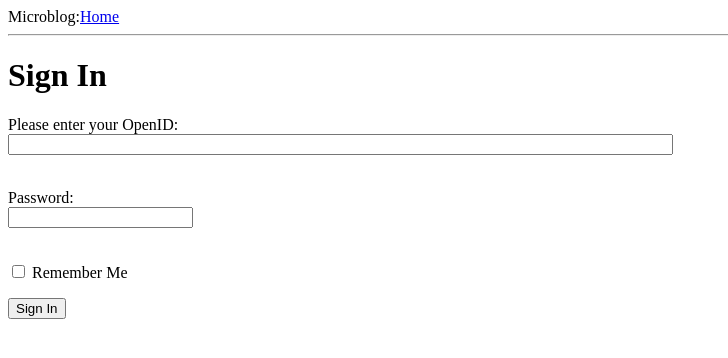
After one commit to superpplee/shiyan_hub, a Flask app: page /login in a window 1280 px wide. The commit adds this page. Shown: the top 358 px of the page, without its empty margins (0-728 px from the left). Run offline with Flask 2, Linux system fonts and the light colour scheme.

```diff
--- a/app/__init__.py
+++ b/app/__init__.py
@@ -4,4 +4,6 @@ from flask import Flask
 
 app = Flask(__name__)
 
+app.config.from_object('config')
+
 from app import views
--- /dev/null
+++ b/app/forms.py
@@ -0,0 +1,12 @@
+from flask_wtf import Form
+
+from wtforms import TextField,BooleanField,PasswordField
+
+from wtforms.validators import Required
+
+class LoginForm(Form):
+	name = TextField('Name',validators=[Required()])
+
+	password = PasswordField('password',validators = [Required()])
+
+	remember_me = BooleanField('Remember_me',default = False)
--- a/app/templates/base.html
+++ b/app/templates/base.html
@@ -9,6 +9,18 @@
 <body>
 <div>Microblog:<a href="/index">Home</a></div>
 <hr>
+
+{%with messages = get_flashed_messages() %}
+{% if messages%}
+<ul>
+{% for messages in messages %}
+<li>{{ messages }}</li>
+{% endfor%}
+</ul>
+{% endif %}
+
+{% endwith %}
+
 {% block content%}{% endblock%}
 </body>
 </html>
--- /dev/null
+++ b/app/templates/login.html
@@ -0,0 +1,37 @@
+<!-- extend from base layout -->
+
+{% extends "base.html" %}
+
+{% block content %}
+
+<h1>Sign In</h1>
+
+<form action="" method="post" name="login">
+
+{{form.hidden_tag()}}
+
+<p>
+
+Please enter your OpenID:<br>
+
+{{form.name(size=80)}}<br>
+
+{% for error in form.errors.name %}
+
+<span style="color: red;">[{{ error}}]</span>
+
+{% endfor %}<br>
+
+</p>
+
+<p>
+Password:<br>
+{{form.password}}<br>
+{% for error in form.errors.password %}
+<span style="color: blue;">[{{ error}}]</span>
+{% endfor %}<br>
+</p>
+<p>{{form.remember_me}} Remember Me</p>
+<p><input type="submit" value="Sign In"></p>
+</form>
+{% endblock%}
--- a/app/views.py
+++ b/app/views.py
@@ -1,14 +1,15 @@
 # -*- coding:utf-8 -*-
 
-from flask import render_template
+from flask import render_template,flash,redirect
+
+from forms import LoginForm
 
 from app import app
 
-@app.route('/')
 
-@app.route('/index')
 
 def index():
+
 	user = {'nickname':'Miguel'}
 
 	posts = [
@@ -23,3 +24,21 @@ def index():
 	]
 
 	return render_template("index.html",title = 'Home',user = user,posts = posts)
+
+@app.route('/login',methods = ['GEt','POST'])
+
+
+def login():
+	form = LoginForm()
+
+	if form.validate_on_submit():
+
+		flash('Login requested for Name: + form.name.data')
+
+		flash('password:' + str(form.password.data))
+
+		flask('remember_me:' + str(form.remember_me.data))
+
+		return redirect('/index')
+
+	return render_template('login.html',title = 'Sign In',form=form)
--- /dev/null
+++ b/config.py
@@ -0,0 +1,3 @@
+CSRF_ENABLED = True
+
+SECRET_KEY = 'shi-yan-lou'
```
Also changed, not shown: 4 other files.
